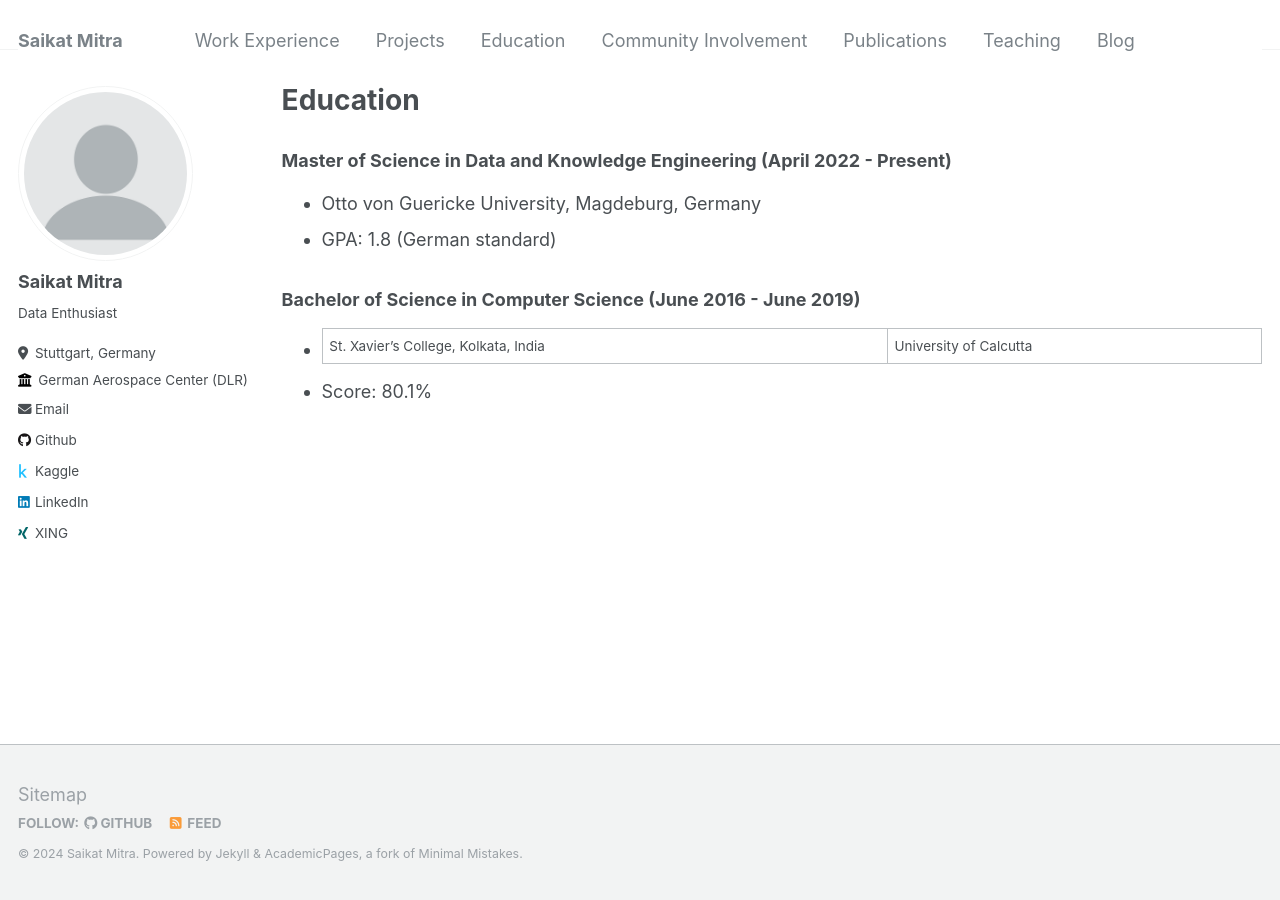
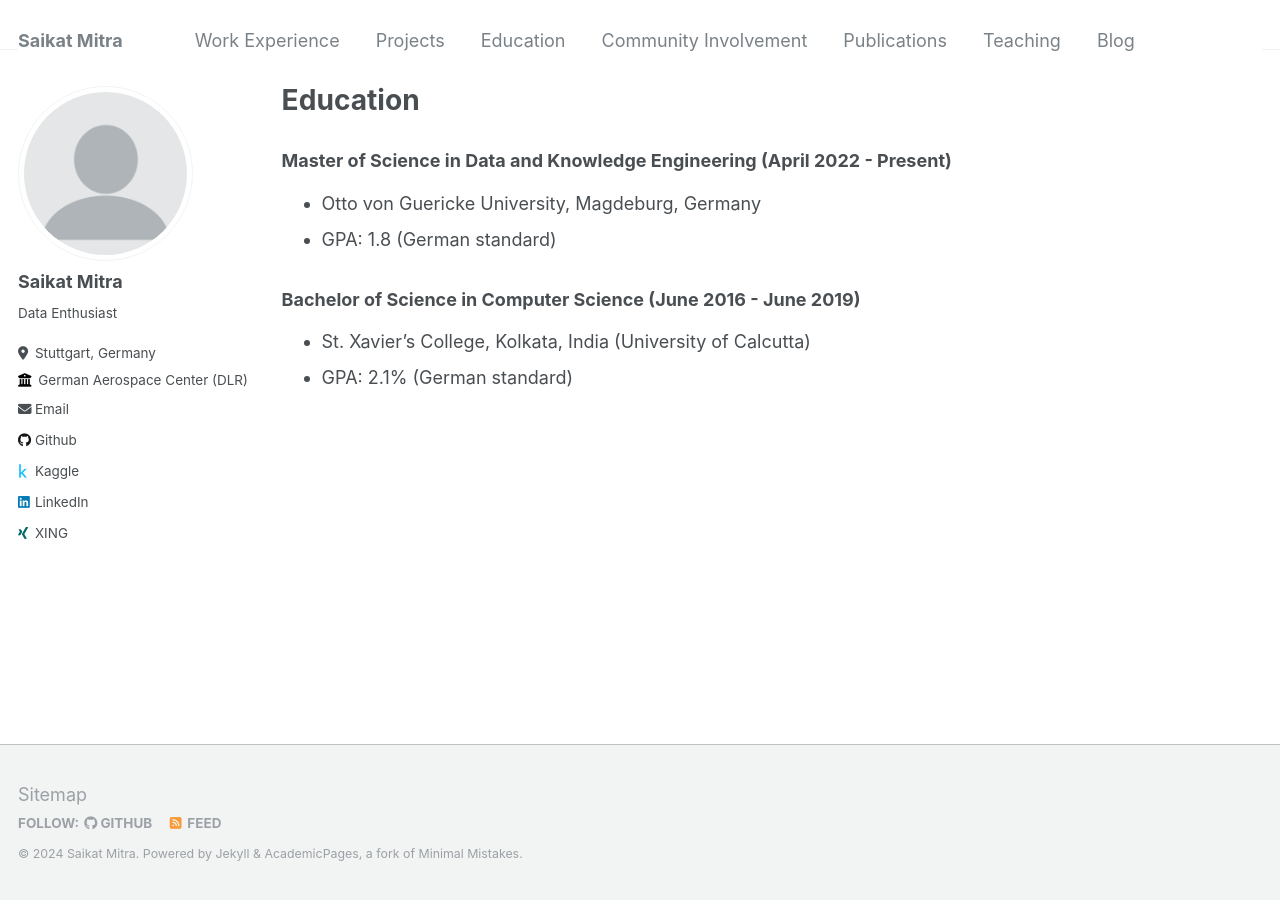
Before and after one commit to saikatmitra1998/saikatmitra1998.github.io, a Jekyll site: the page built from _pages/education.md, in a window 1280 px wide. Built offline with Jekyll 4.4.1, drawn with Linux system fonts in a browser that asks for light colours.

Commit message:
Update education.md

```diff
--- a/_pages/education.md
+++ b/_pages/education.md
@@ -11,5 +11,5 @@ author_profile: true
 * GPA: 1.8 (German standard)
 
 ### Bachelor of Science in Computer Science (June 2016 - June 2019)
-* St. Xavier’s College, Kolkata, India | University of Calcutta
-* Score: 80.1%
+* St. Xavier’s College, Kolkata, India (University of Calcutta)
+* GPA: 2.1% (German standard)
```
